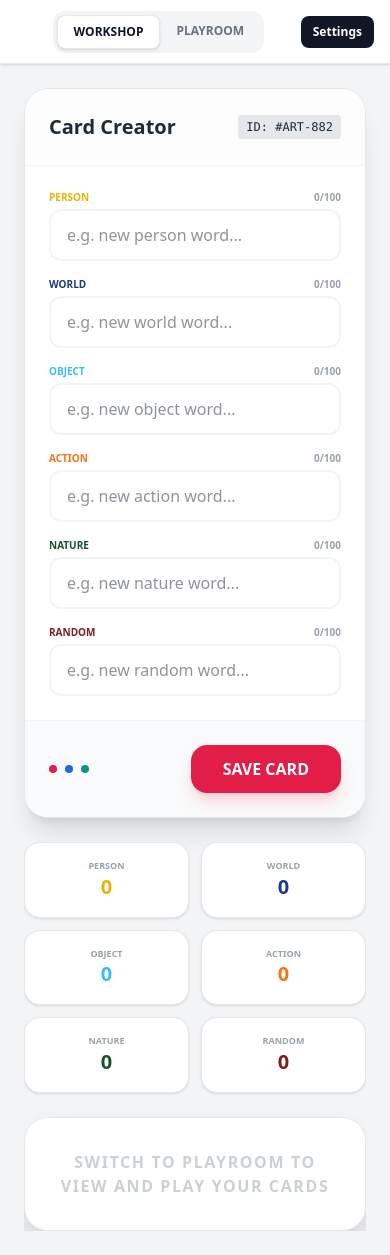
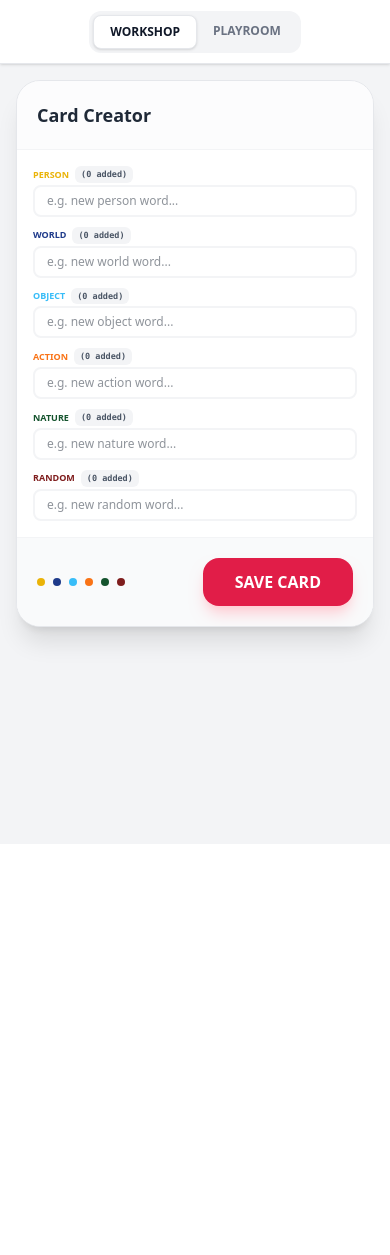
Before and after one commit to CaptainBluBlu/Articulate-Maker, a React (Vite) app: page / in a window 390 px wide. After the commit the page ends 844 px from the top, so only its background shows below. Built offline with nearby package versions, Linux system fonts and the light colour scheme.

Commit message:
improve design for mobile

```diff
--- a/src/Layout.tsx
+++ b/src/Layout.tsx
@@ -39,8 +39,6 @@ export default function Layout() {
             <p className="text-[10px] uppercase tracking-widest font-bold text-gray-400">Card Bank</p>
             <p className="text-lg font-mono font-bold leading-none">Custom</p>
           </div>
-          <div className="h-10 w-[1px] bg-gray-200 hidden md:block"></div>
-          <button className="bg-gray-900 text-white px-3 sm:px-5 py-2 rounded-lg text-xs sm:text-sm font-bold">Settings</button>
         </div>
       </header>
 
--- a/src/components/ArticulateCard.tsx
+++ b/src/components/ArticulateCard.tsx
@@ -8,36 +8,36 @@ interface ArticulateCardProps {
 
 export default function ArticulateCard({ data, spadeCategory }: ArticulateCardProps) {
   return (
-    <div className="w-[360px] sm:w-[420px] aspect-[4/3] bg-white rounded-md shadow-2xl mx-auto flex flex-col justify-between py-6 px-5 relative border border-gray-200">
+    <div className="w-full max-w-[340px] sm:max-w-none sm:w-[420px] sm:aspect-[4/3] bg-white rounded-md shadow-2xl mx-auto flex flex-col justify-between py-3.5 sm:py-6 px-3 sm:px-5 relative border border-gray-200 gap-1.5 sm:gap-0">
       {CATEGORIES.map((cat) => {
         const hasSpade = spadeCategory === cat;
         // Extract just the background color
         const bgClass = CATEGORY_COLORS[cat].split(' ')[0];
 
         return (
-          <div key={cat} className="flex items-center w-full h-10 sm:h-12">
+          <div key={cat} className="flex items-center w-full h-8 sm:h-12">
             {/* Left Square */}
             <div
-              className={`w-9 h-9 sm:w-11 sm:h-11 border-[3px] border-[#1a1a1a] flex-shrink-0 flex items-center justify-center ${bgClass}`}
+              className={`w-7 h-7 sm:w-11 sm:h-11 border-2 sm:border-[3px] border-[#1a1a1a] flex-shrink-0 flex items-center justify-center ${bgClass}`}
             >
-              <span className="font-serif text-2xl sm:text-3xl text-[#1a1a1a]" style={{ fontWeight: 800 }}>
+              <span className="font-serif text-lg sm:text-3xl text-[#1a1a1a]" style={{ fontWeight: 800 }}>
                 {CATEGORY_LETTERS[cat]}
               </span>
             </div>
 
             {/* Middle Text */}
-            <div className="flex-1 px-4 sm:px-5 text-left overflow-hidden">
-              <span className="font-sans text-lg sm:text-[22px] text-gray-900 truncate block font-normal tracking-tight">
+            <div className="flex-1 px-2.5 sm:px-5 text-left overflow-hidden">
+              <span className="font-sans text-sm sm:text-[22px] text-gray-900 truncate block font-normal tracking-tight">
                 {data[cat] || ''}
               </span>
             </div>
 
             {/* Right Square */}
             <div
-              className={`w-9 h-9 sm:w-11 sm:h-11 border-[3px] border-[#1a1a1a] flex-shrink-0 flex items-center justify-center ${bgClass}`}
+              className={`w-7 h-7 sm:w-11 sm:h-11 border-2 sm:border-[3px] border-[#1a1a1a] flex-shrink-0 flex items-center justify-center ${bgClass}`}
             >
               {hasSpade && (
-                <span className="text-3xl sm:text-4xl text-[#1a1a1a] leading-none pb-0.5">♠</span>
+                <span className="text-xl sm:text-4xl text-[#1a1a1a] leading-none pb-0.5">♠</span>
               )}
             </div>
           </div>
--- a/src/pages/CreatePage.tsx
+++ b/src/pages/CreatePage.tsx
@@ -11,9 +11,7 @@ export default function CreatePage() {
   const [showSuccess, setShowSuccess] = useState(false);
 
   const handleChange = (cat: Category, value: string) => {
-    if (value.length <= 100) {
-      setFormData(prev => ({ ...prev, [cat]: value }));
-    }
+    setFormData(prev => ({ ...prev, [cat]: value }));
   };
 
   const handleSubmit = (e: React.FormEvent) => {
@@ -31,55 +29,75 @@ export default function CreatePage() {
   };
 
   return (
-    <div className="flex-1 flex gap-6 p-6 overflow-hidden max-w-[1024px] mx-auto w-full animate-in fade-in duration-500 flex-col md:flex-row">
-      <section className="md:w-[420px] w-full shrink-0 bg-white rounded-3xl border border-gray-200 flex flex-col shadow-xl overflow-hidden">
-        <div className="p-6 border-b border-gray-100 flex items-center justify-between bg-gray-50/50">
-          <h2 className="text-xl font-bold">Card Creator</h2>
-          <span className="text-xs font-mono bg-gray-200 px-2 py-1 rounded">ID: #ART-882</span>
+    <div className="flex-1 flex flex-col gap-6 p-4 sm:p-6 overflow-y-auto max-w-3xl mx-auto w-full animate-in fade-in duration-500">
+      {/* Category Trackers Grid - Hidden on mobile, visible on sm and up */}
+      <div className="hidden sm:grid sm:grid-cols-6 gap-2.5 md:gap-3 shrink-0">
+        {CATEGORIES.map(cat => (
+          <div
+            key={cat}
+            className="bg-white rounded-2xl border border-gray-200 flex flex-col items-center justify-center shadow-sm p-3 md:p-4 h-20 md:h-24 min-w-0"
+          >
+            <p className="text-[9px] font-bold text-gray-400 uppercase tracking-wider truncate w-full text-center leading-tight">
+              {cat}
+            </p>
+            <p className={`text-lg md:text-xl font-bold leading-tight mt-0.5 ${CATEGORY_TEXT_COLORS[cat]}`}>
+              {stats[cat]}
+            </p>
+          </div>
+        ))}
+      </div>
+
+      {/* Card Creator Form */}
+      <section className="w-full bg-white rounded-3xl border border-gray-200 flex flex-col shadow-xl overflow-hidden">
+        <div className="p-5 sm:p-6 border-b border-gray-100 flex items-center justify-between bg-gray-50/50">
+          <h2 className="text-lg sm:text-xl font-bold">Card Creator</h2>
         </div>
 
-        <form onSubmit={handleSubmit} className="flex-1 flex flex-col min-h-0">
-          <div className="flex-1 p-6 space-y-4 overflow-y-auto">
+        <form onSubmit={handleSubmit} className="flex flex-col">
+          <div className="p-4 sm:p-6 space-y-2.5 sm:space-y-4">
             {CATEGORIES.map(cat => {
-              const length = formData[cat]?.length || 0;
               const textClass = CATEGORY_TEXT_COLORS[cat];
               // Extract hex color from class to use for focus ring (e.g. text-[#E11D48] -> #E11D48)
               const hexMatch = textClass.match(/text-\[(.*?)\]/);
               const hexColor = hexMatch ? hexMatch[1] : '';
 
               return (
-                <div key={cat} className="space-y-1">
-                  <label className={`text-[10px] font-black uppercase ${textClass} flex justify-between`}>
-                    <span>{cat}</span>
-                    <span className={length >= 100 ? 'text-red-500 font-bold' : 'text-gray-400'}>
-                      {length}/100
+                <div key={cat} className="space-y-0.5 sm:space-y-1">
+                  <label className={`text-[9px] sm:text-[10px] font-black uppercase ${textClass} flex justify-between items-center`}>
+                    <span className="flex items-center gap-1.5">
+                      <span>{cat}</span>
+                      <span className="sm:hidden font-mono font-semibold text-[8.5px] bg-gray-100 text-gray-600 px-1.5 py-0.5 rounded-md lowercase tracking-normal">
+                        ({stats[cat]} added)
+                      </span>
                     </span>
                   </label>
                   <input
                     type="text"
                     value={formData[cat] || ''}
                     onChange={(e) => handleChange(cat, e.target.value)}
-                    className="w-full border-2 border-gray-100 rounded-xl px-4 py-3 outline-none transition-colors"
+                    className="w-full border-2 border-gray-100 rounded-lg sm:rounded-xl px-3 py-1.5 sm:px-4 sm:py-3 text-xs sm:text-base outline-none transition-colors"
                     style={{ borderColor: formData[cat] ? hexColor : undefined }}
                     onFocus={(e) => e.target.style.borderColor = hexColor}
                     onBlur={(e) => { if (!formData[cat]) e.target.style.borderColor = ''; }}
                     placeholder={`e.g. new ${cat.toLowerCase()} word...`}
-                    maxLength={100}
                   />
                 </div>
               );
             })}
           </div>
 
-          <div className="p-6 bg-gray-50 border-t border-gray-100 flex items-center justify-between shrink-0">
+          <div className="p-5 sm:p-6 bg-gray-50 border-t border-gray-100 flex items-center justify-between shrink-0">
             <div className="flex gap-2">
-              <div className="h-2 w-2 rounded-full bg-[#E11D48]"></div>
-              <div className="h-2 w-2 rounded-full bg-[#2563EB]"></div>
-              <div className="h-2 w-2 rounded-full bg-[#0D9488]"></div>
+              <div className="h-2 w-2 rounded-full bg-[#EAB308]"></div>
+              <div className="h-2 w-2 rounded-full bg-[#1E3A8A]"></div>
+              <div className="h-2 w-2 rounded-full bg-[#38BDF8]"></div>
+              <div className="h-2 w-2 rounded-full bg-[#F97316]"></div>
+              <div className="h-2 w-2 rounded-full bg-[#14532D]"></div>
+              <div className="h-2 w-2 rounded-full bg-[#7F1D1D]"></div>
             </div>
             <button
               type="submit"
-              className="bg-[#E11D48] text-white px-8 py-3 rounded-2xl font-bold shadow-lg shadow-rose-200 active:scale-95 transition-all flex items-center gap-2"
+              className="bg-[#E11D48] text-white px-8 py-3 rounded-2xl font-bold shadow-lg shadow-rose-200 active:scale-95 transition-all flex items-center gap-2 cursor-pointer"
             >
               {showSuccess ? (
                 <>
@@ -93,24 +111,6 @@ export default function CreatePage() {
           </div>
         </form>
       </section>
-
-      <section className="flex-1 flex flex-col gap-6 overflow-hidden">
-        <div className="grid grid-cols-2 sm:grid-cols-3 md:grid-cols-6 gap-3 shrink-0">
-          {CATEGORIES.map(cat => (
-            <div key={cat} className="bg-white rounded-2xl border border-gray-200 flex flex-col items-center justify-center shadow-sm p-4 sm:h-24">
-              <p className="text-[9px] font-bold text-gray-400 uppercase">{cat}</p>
-              <p className={`text-xl font-bold ${CATEGORY_TEXT_COLORS[cat]}`}>
-                {stats[cat]}
-              </p>
-            </div>
-          ))}
-        </div>
-        <div className="flex-1 bg-white rounded-3xl border border-gray-200 p-8 flex flex-col items-center justify-center shadow-2xl relative">
-          <div className="text-center text-gray-400 font-bold uppercase tracking-widest opacity-50">
-            Switch to Playroom to view and play your cards
-          </div>
-        </div>
-      </section>
     </div>
   );
 }
```
